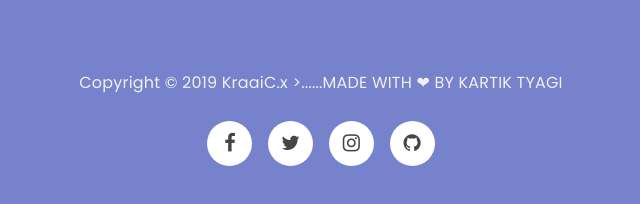
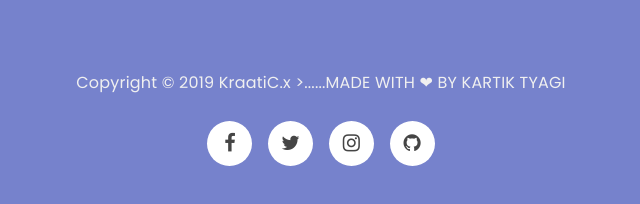
Before and after one commit to jin09/kartik-tyagi-personal, a plain HTML site: page index.html in a window 1280 px wide. Shown: the part 4362-4566 px from the top of the page, 319-959 px from the left. Drawn offline with Linux system fonts and the light colour scheme.

Commit message:
Update index.html

```diff
--- a/index.html
+++ b/index.html
@@ -302,7 +302,7 @@
         <div class="row">
 
                <div class="wow fadeInUp col-md-12 col-sm-12" data-wow-delay="0.8s">
-                    <p class="white-color">Copyright &copy; 2019 KraaiC.x
+                    <p class="white-color">Copyright &copy; 2019 KraatiC.x
                         >......MADE WITH ❤ BY KARTIK TYAGI </p>
                     <div class="wow fadeInUp" data-wow-delay="1s">
                          <ul class="social-icon">
```
